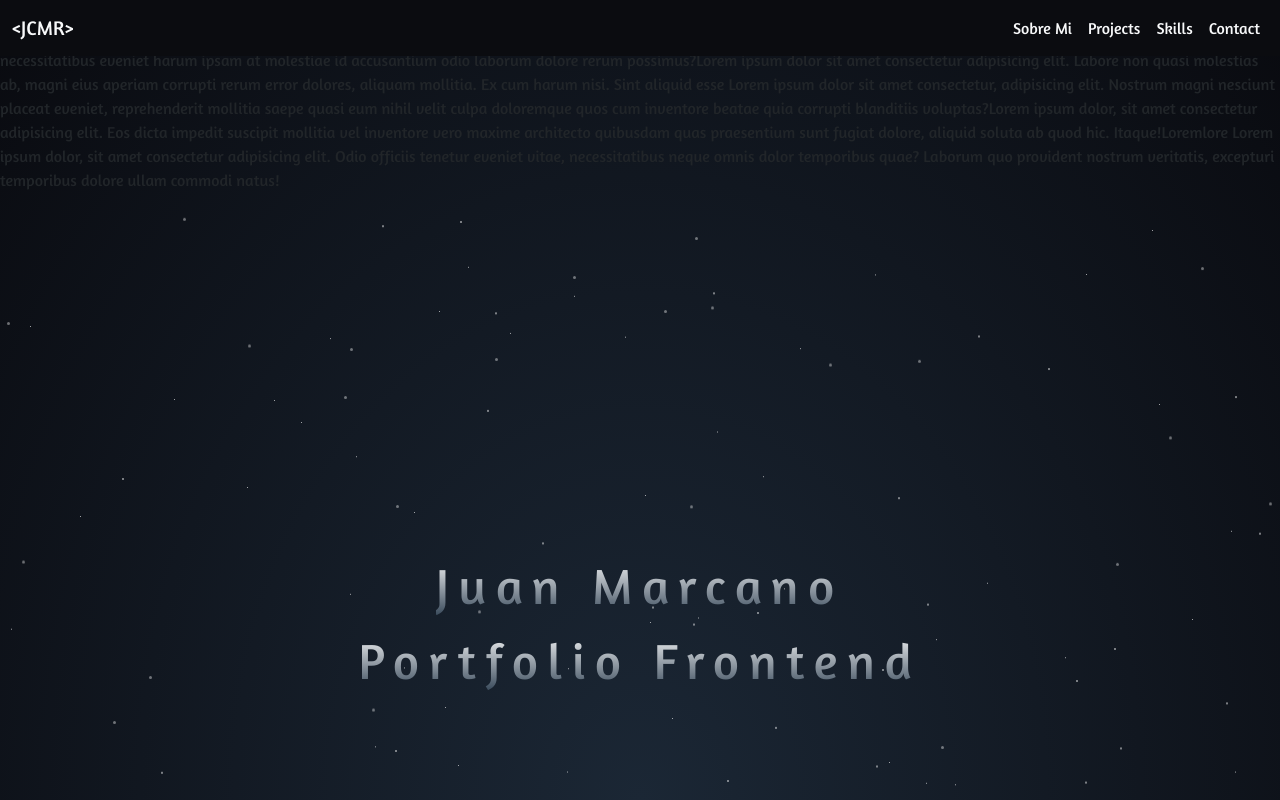
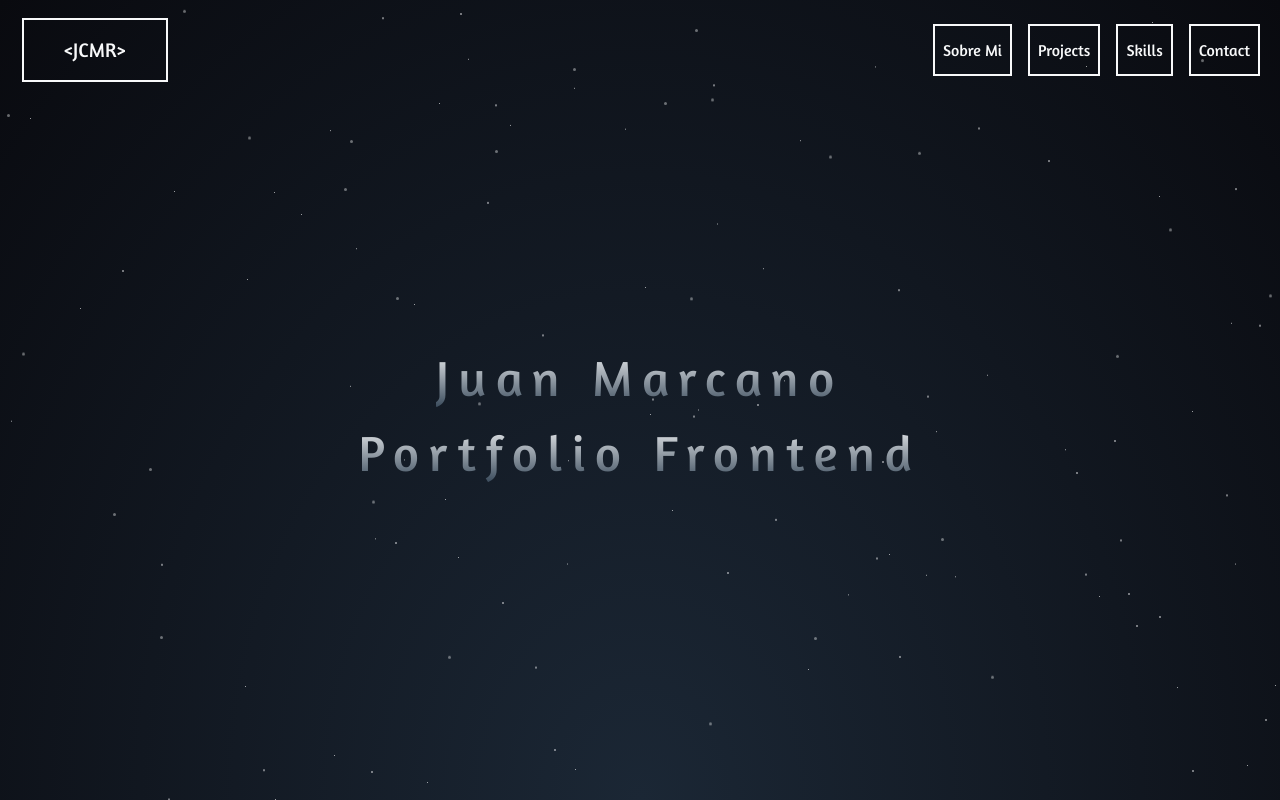
Before and after one commit to Juan-Marcano-dev/My-Portfolio, a React (Vite) app: page / in a window 1280 px wide. Built offline with nearby package versions, Linux system fonts and the light colour scheme.

Commit message:
hover a botones y logoText

```diff
--- a/src/App.jsx
+++ b/src/App.jsx
@@ -31,23 +31,22 @@ function App() {
         <Collapse isOpen={openedNavBar} navbar >
           <Nav className="ms-auto" navbar>
             <NavItem>
-              <NavLink href="#" className="hover-shadow">Sobre Mi</NavLink>
+              <NavLink href="#" className="raise">Sobre Mi</NavLink>
             </NavItem>
             <NavItem>
-              <NavLink href="#">Projects</NavLink>
+              <NavLink href="#" className="raise">Projects</NavLink>
             </NavItem>
             <NavItem>
-              <NavLink href="#">Skills</NavLink>
+              <NavLink href="#" className="raise">Skills</NavLink>
             </NavItem>
             <NavItem>
-              <NavLink href="#">Contact</NavLink>
+              <NavLink href="#" className="raise">Contact</NavLink>
             </NavItem>
           </Nav>
         </Collapse>
       </Navbar>
       <div>
-        <span><p>Lorem ipsum dolor sit amet consectetur, adipisicing elit. Id quia tempore voluptates quasi corporis deleniti alias! Porro dolore dolorum distinctio natus laboriosam voluptates neque cupiditate accusamus? Eaque labore aperiam magni?Lorem ipsum dolor sit, amet consectetur adipisicing elit. Autem omnis explicabo, incidunt nam ipsum praesentium, ullam ducimus necessitatibus eveniet harum ipsam at molestiae id accusantium odio laborum dolore rerum possimus?Lorem ipsum dolor sit amet consectetur adipisicing elit. Labore non quasi molestias ab, magni eius aperiam corrupti rerum error dolores, aliquam mollitia. Ex cum harum nisi. Sint aliquid esse Lorem ipsum dolor sit amet consectetur, adipisicing elit. Nostrum magni nesciunt placeat eveniet, reprehenderit mollitia saepe quasi eum nihil velit culpa doloremque quos cum inventore beatae quia corrupti blanditiis voluptas?Lorem ipsum dolor, sit amet consectetur adipisicing elit. Eos dicta impedit suscipit mollitia vel inventore vero maxime architecto quibusdam quas praesentium sunt fugiat dolore, aliquid soluta ab quod hic. Itaque!Loremlore
-          Lorem ipsum dolor, sit amet consectetur adipisicing elit. Odio officiis tenetur eveniet vitae, necessitatibus neque omnis dolor temporibus quae? Laborum quo provident nostrum veritatis, excepturi temporibus dolore ullam commodi natus!</p></span>
+
       <StarsBackground />
       <ScrollEffect />
     </div>
--- a/src/Components/ScrollEffect.jsx
+++ b/src/Components/ScrollEffect.jsx
@@ -14,7 +14,7 @@ function ScrollEffect() {
       (entries) => {
         entries.forEach((entry) => {
           if (entry.target.id === "left-img") {
-            // Activa la animación cuando entra en vista y desactívala cuando salga
+
             setLeftVisible(entry.isIntersecting);
           }
           if (entry.target.id === "right-img") {
@@ -23,7 +23,7 @@ function ScrollEffect() {
         });
       },
       {
-        threshold: 0.3, // Se activa cuando el 30% del elemento es visible
+        threshold: 0.3,
       }
     );
 
@@ -46,7 +46,7 @@ function ScrollEffect() {
     className={`fade-in-left ${leftVisible ? "visible" : ""}`}
   >
     <div className="custom-text-box">
-      <p></p>
+      <p>Lorem ipsum dolor sit amet consectetur adipisicing elit. Laudantium adipisci, rerum et amet repellat accusantium molestiae cumque ducimus doloribus commodi cupiditate deserunt magni nisi quas ex ab impedit, asperiores fuga.</p>
     </div>
   </div>
 </Col>
--- a/src/index.css
+++ b/src/index.css
@@ -9,6 +9,7 @@
   --color-bg: #0b0c10;
   --text-color: #f8f9fa;
   --font-main: "Amaranth", sans-serif;
+  --hover-color: #0c1d54;
 }
 
 
@@ -44,21 +45,55 @@ body {
   background: radial-gradient(ellipse at bottom, #1b2735 0%, #090a0f 100%);
   font-family: var(--font-main);
   overflow-x: hidden;
+  color: var(--text-color);
 }
 
 /* -------------NavBar--------- */
 
 .color-navbar {
-  background-color: var(--color-bg);
+  background-color: transparent;
 }
 
 .logo-text {
+  color: var(--text-color);
+  margin-left: 30px;
+  transition: 0.25s;
+  background: none;
+  border: 2px solid;
+  line-height: 1;
+  margin: 0.5em;
+  padding: 1em 2em;
+}
+
+.logo-text:hover {
+  box-shadow: 0 0.5em 0.5em -0.4em var(--hover-color);
+  transform: translateY(-0.25em);
+  border-color: var(--hover-color);
   color: var(--text-color);
 }
 
 .navbar .nav-link {
   color: var(--text-color);
 }
+
+
+.raise {
+  transition: 0.25s;
+  background: none;
+  border: 2px solid;
+  line-height: 1;
+  margin: 0.5em;
+  padding: 1em 2em;
+}
+
+.raise:hover,
+.raise:focus {
+  box-shadow: 0 0.5em 0.5em -0.4em var(--hover-color);
+  transform: translateY(-0.25em);
+  border-color: var(--hover-color);
+  color: var(--text-color);
+}
+
 
 /* --------efecto parallax -----*/
 
@@ -71,7 +106,7 @@ body {
 
 .star {
   position: absolute;
-  background: white;
+  background: var(--text-color);
   border-radius: 50%;
   animation-name: animStar;
   animation-timing-function: linear;
@@ -101,7 +136,7 @@ body {
   top: 50%;
   width: 100%;
   text-align: center;
-  color: white;
+  color: var(--text-color);
   font-size: 50px;
   font-weight: 300;
   letter-spacing: 10px;
@@ -110,7 +145,7 @@ body {
 }
 
 #title span {
-  background: -webkit-linear-gradient(white, #38495a);
+  background: -webkit-linear-gradient(var(--text-color), #38495a);
   -webkit-background-clip: text;
   -webkit-text-fill-color: transparent;
 }
@@ -123,7 +158,6 @@ body {
 
 
 
-/* Inicialmente, el elemento está oculto y fuera de vista */
 .fade-in-left,
 .fade-in-right {
   opacity: 0;
@@ -139,7 +173,6 @@ body {
   transform: translateX(100px);
 }
 
-/* Cuando el elemento es visible, se aplica la animación */
 .visible {
   opacity: 1;
   transform: translateX(0);
```
